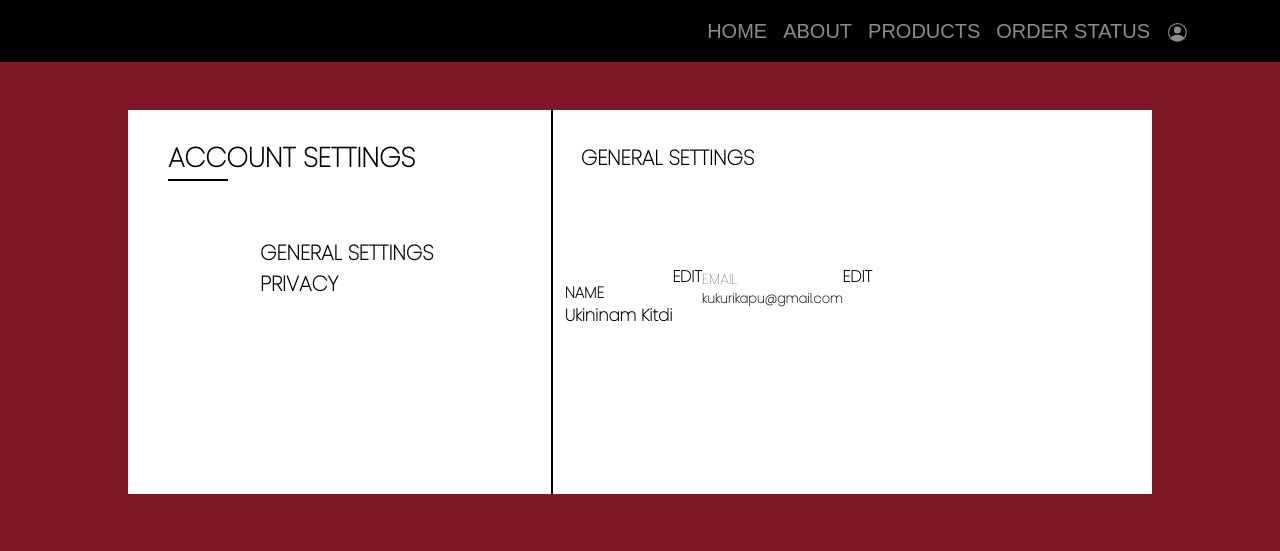
After one commit to jd022/ecommerce, a PHP site: page /settings.html in a window 1280 px wide. The commit adds this page. Shown: the top 551 px of the page. Run offline with PHP 8.4, Linux system fonts and the light colour scheme.

Commit message:
update settings
sabog pa

```diff
--- a/login.php
+++ b/login.php
@@ -13,7 +13,7 @@ ob_start();
     <meta http-equiv="X-UA-Compatible" content="IE=edge">
     <meta name="viewport" content="width=device-width, initial-scale=1.0">
     <link rel="stylesheet" href="bs-5/bootstrap/dist/css/bootstrap.css">
-    <title>Coozy Apparel</title>
+    <title>Coozy Apparel.</title>
 </head>
 <body class="bg-maroon">
     <nav class="navbar navbar-expand-lg navbar-dark bg-black">
@@ -59,7 +59,7 @@ ob_start();
                                 <svg xmlns="http://www.w3.org/2000/svg" width="35" height="50" fill="currentColor" class="bi bi-envelope-fill" viewBox="0 0 16 16">
                                     <path d="M.05 3.555A2 2 0 0 1 2 2h12a2 2 0 0 1 1.95 1.555L8 8.414.05 3.555ZM0 4.697v7.104l5.803-3.558L0 4.697ZM6.761 8.83l-6.57 4.027A2 2 0 0 0 2 14h12a2 2 0 0 0 1.808-1.144l-6.57-4.027L8 9.586l-1.239-.757Zm3.436-.586L16 11.801V4.697l-5.803 3.546Z"/>
                                 </svg>
-                                <input type="text"
+                                <input type="email"
                                 class="py-1 mx-2 w-100" name="email" style="font-weight: 800;" placeholder="Email">
                             </span>
                             <span class="col-lg-12 hstack mb-4 px-4">
--- a/register.php
+++ b/register.php
@@ -111,7 +111,7 @@ use PHPMailer\PHPMailer\Exception;
                                 <input type="text" class="py-1 px-2 w-100" name="brgy_no" style="font-weight: 700;" placeholder="Brgy. No.">
                             </span>
                             <span class="col-12">
-                                <input type="text" class="py-1 px-2 w-100" name="email" style="font-weight: 700;" placeholder="Email">
+                                <input type="email" class="py-1 px-2 w-100" name="email" style="font-weight: 700;" placeholder="Email">
                             </span>
                             <span class="col-12">
                                 <input type="password" class="py-1 px-2 w-100" name="password"style="font-weight: 700;"  placeholder="Password">
--- /dev/null
+++ b/settings.html
@@ -0,0 +1,85 @@
+<!DOCTYPE html>
+<html lang="en">
+<head>
+    <meta charset="UTF-8">
+    <meta http-equiv="X-UA-Compatible" content="IE=edge">
+    <meta name="viewport" content="width=device-width, initial-scale=1.0">
+    <link rel="stylesheet" href="bs-5/bootstrap/dist/css/bootstrap.css">
+    <title>Coozy Apparel.</title>
+</head>
+<body class="bg-maroon">
+    <nav class="navbar navbar-expand-lg navbar-dark bg-black">
+        <div class="container">
+            <button class="navbar-toggler" type="button" data-toggle="collapse" data-target="#navbarNav" aria-controls="navbarNav" aria-expanded="false" aria-label="Toggle navigation">
+                <span class="navbar-toggler-icon"></span>
+            </button>
+            <div class="collapse navbar-collapse" id="navbarNav">
+                <ul class="navbar-nav ms-auto" style="font-size: 20px;">
+                    <li class="nav-item active">
+                        <a class="nav-link" href="#">HOME</a>
+                    </li>
+                    <li class="nav-item">
+                        <a class="nav-link" href="#">ABOUT</a>
+                    </li>
+                    <li class="nav-item">
+                        <a class="nav-link" href="#">PRODUCTS</a>
+                    </li>
+                    <li class="nav-item">
+                        <a class="nav-link" href="#">ORDER STATUS</a>
+                    </li>
+                    <li class="nav-item">
+                        <a class="nav-link" href="#"> <svg xmlns="http://www.w3.org/2000/svg" width="24" height="20" fill="currentColor" class="bi bi-person-circle" viewBox="0 0 17 17">
+                            <path d="M11 6a3 3 0 1 1-6 0 3 3 0 0 1 6 0z"/>
+                            <path fill-rule="evenodd" d="M0 8a8 8 0 1 1 16 0A8 8 0 0 1 0 8zm8-7a7 7 0 0 0-5.468 11.37C3.242 11.226 4.805 10 8 10s4.757 1.225 5.468 2.37A7 7 0 0 0 8 1z"/>
+                        </svg></a>
+                    </li>
+                </ul>
+                </div>
+            </div>
+        </div>
+    </body>
+    </nav>
+    <div class="container px-0 pt-5 d-flex flex-column align-items-center justify-content-center">
+        <div class="card" style="width: 80vw; border-radius: 0; border: none; font-family: var(--poppins); overflow:hidden;">
+                <div class="row d-flex align-items-start flex-column" style="height: 24rem;">
+                    <!--container end-->
+
+                    <!--settings -->
+                <div class="col-5 pt-4 px-5 d-flex justify-content-start align-items-start flex-column" style="border-right: 2px solid black; height: 115%;">
+
+                <a class="mb-2 pt-1 px-1 pb-5" style="font-weight: 800; color: black; text-decoration: none; font-size: 1.7em;" href="#">ACCOUNT SETTINGS<br><hr class="featurette-divider my-0 mt-6" style="width:4.7vw; opacity: 1; color: black; background: black; border: 1px solid black;"></hr></a>
+                <span style="padding-left: 6em">
+                <a class="mb-1 pt-1" style="font-weight: 800; color: black; text-decoration: none; font-size: 1.3em;" href="#">GENERAL SETTINGS<br><hr</a>
+                <a class="mb-4 pt-2" style="font-weight: 800; color: black; text-decoration: none; font-size: 1.3em;" href="#">PRIVACY<br><hr</a>
+                </span>
+            </div>
+                <div class="container py-4 d-flex justify-content-start">
+                            <div class="row p-1">
+                                <div class="col-12">
+                                    <h3 style="font-weight: 800; font-size: 1em;">GENERAL SETTINGS</h3>
+                                </div>
+                            </div>
+                        </div>
+                <div class="row-divider">
+                    <div class="row py-1 w-50">
+                        <div class="col-12 d-flex justify-content-start">
+                            <span>
+                                <label for="" style="font-size: 75%;">NAME</label>
+                                <h6 style="font-weight: 700; font-size: 80%;">Ukininam Kitdi</h6>
+                            </span>
+                            <span class="col-2 d-flex align-items-start justify-content-start">
+                                <a href="" class="h6" style="text-decoration: none; color: black; font-weight: 800;">EDIT</a>
+                            </span>
+                            <span>
+                                <label for="" style="font-size: 90%;">EMAIL</label>
+                                <h5 style="font-weight: 700; font-size: 80%;">kukurikapu@gmail.com</h5>
+                            </span>
+                            <span class="col-2 d-flex align-items-start justify-content-start">
+                                <a href="" class="h6" style="text-decoration: none; color: black; font-weight: 800;">EDIT</a>
+                            </span>
+                        </div>
+                    </div>
+                </div>
+            </div>
+        </div>
+    </div>
```
